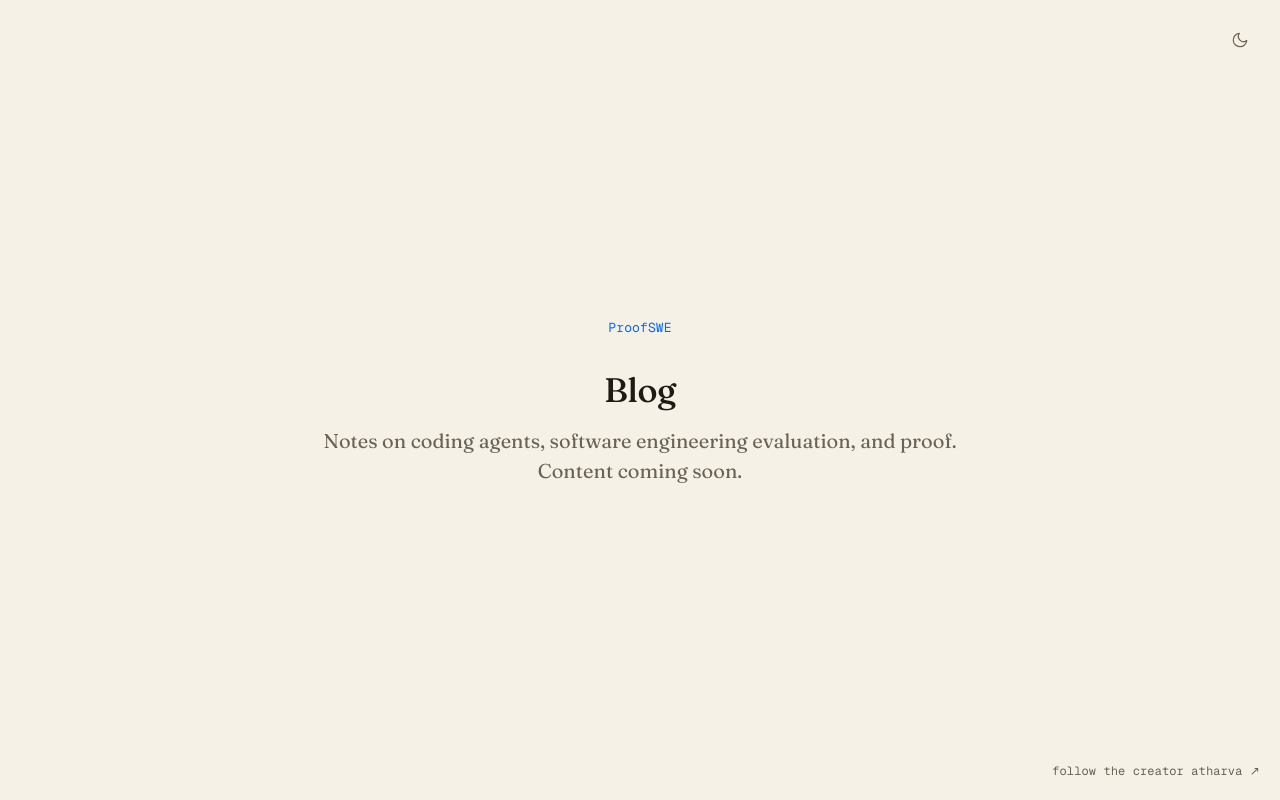
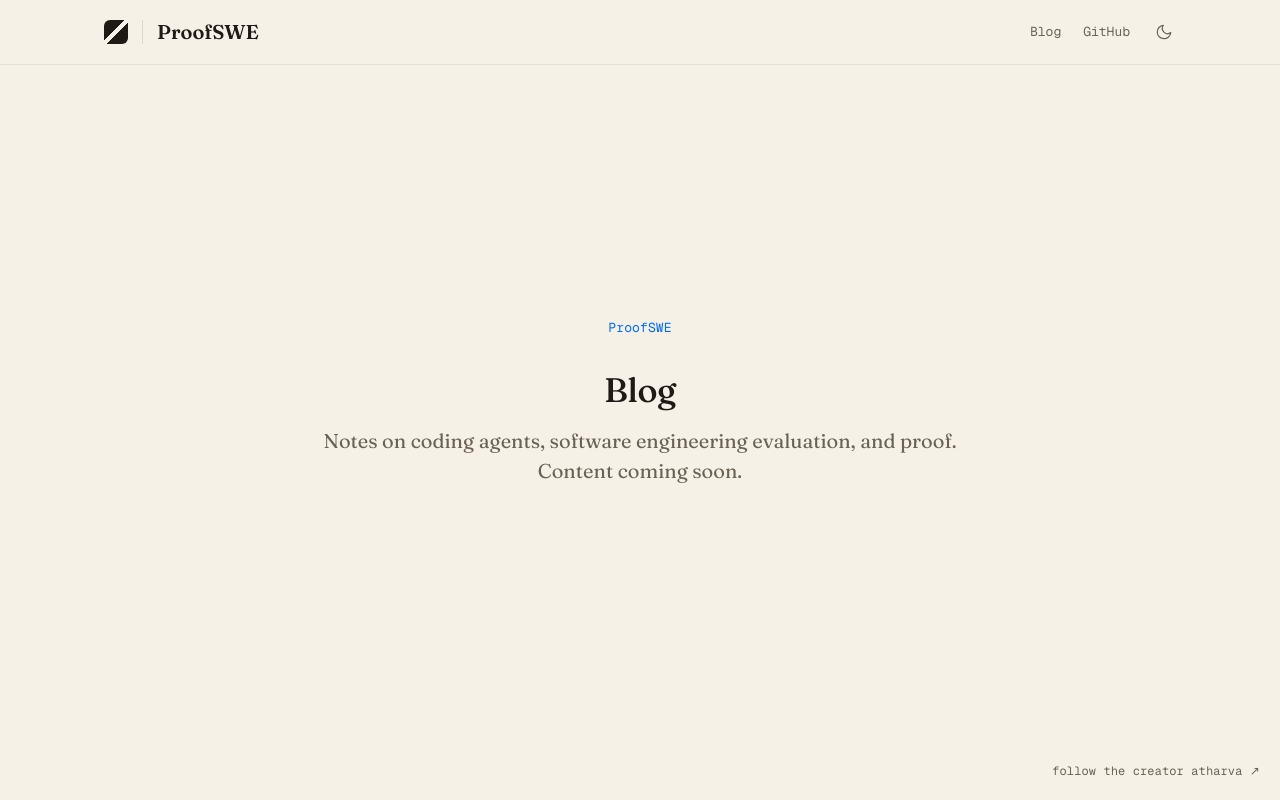
Before and after one commit to Atharva-Kanherkar/proofswe, a Next.js app in the folder web/: page /blog in a window 1280 px wide. Built offline with nearby package versions, Linux system fonts and the light colour scheme.

Commit message:
feat(web): add top navbar

```diff
--- a/web/app/globals.css
+++ b/web/app/globals.css
@@ -59,6 +59,82 @@ body {
   font-family: var(--font-serif-stack);
   -webkit-font-smoothing: antialiased;
   text-rendering: optimizeLegibility;
+}
+
+/* top navigation */
+.site-nav {
+  position: fixed;
+  top: 0;
+  left: 0;
+  right: 0;
+  z-index: 50;
+  border-bottom: 1px solid var(--gray-alpha-400);
+  background: color-mix(in srgb, var(--bg) 86%, transparent);
+  backdrop-filter: blur(18px);
+}
+.site-nav-inner {
+  display: flex;
+  width: 100%;
+  max-width: 1120px;
+  height: 64px;
+  margin: 0 auto;
+  padding: 0 24px;
+  align-items: center;
+  justify-content: space-between;
+  gap: 24px;
+}
+.site-brand {
+  display: inline-flex;
+  align-items: center;
+  gap: 14px;
+  min-width: 0;
+  color: var(--fg);
+  font-family: var(--font-serif-stack);
+  font-size: 20px;
+  font-weight: 600;
+  line-height: 1;
+  text-decoration: none;
+}
+.site-brand-mark {
+  width: 24px;
+  height: 24px;
+  flex: 0 0 auto;
+  border-radius: 6px 2px 6px 2px;
+  background:
+    linear-gradient(135deg, transparent 0 42%, var(--bg) 42% 55%, transparent 55%),
+    var(--fg);
+}
+.site-brand-divider {
+  width: 1px;
+  height: 24px;
+  flex: 0 0 auto;
+  background: var(--line);
+}
+.site-nav-links {
+  display: inline-flex;
+  align-items: center;
+  justify-content: flex-end;
+  gap: 22px;
+  min-width: 0;
+}
+.site-nav-link {
+  display: inline-flex;
+  align-items: center;
+  color: var(--secondary);
+  font-family: var(--font-mono-stack);
+  font-size: 13px;
+  line-height: 20px;
+  text-decoration: none;
+  transition: color 150ms cubic-bezier(0.175, 0.885, 0.32, 1.1);
+}
+.site-nav-link:hover {
+  color: var(--fg);
+}
+.site-brand:focus-visible,
+.site-nav-link:focus-visible {
+  outline: none;
+  border-radius: 6px;
+  box-shadow: 0 0 0 2px var(--focus-ring);
 }
 
 /* subtle entrance — Geist motion: short + physical, honors reduced-motion */
@@ -130,15 +206,11 @@ body {
 
 /* theme toggle — Geist secondary button */
 .theme-toggle {
-  position: fixed;
-  top: 20px;
-  right: 20px;
-  z-index: 50;
   display: inline-flex;
   align-items: center;
   justify-content: center;
-  width: 40px;
-  height: 40px;
+  width: 24px;
+  height: 24px;
   border: none;
   background: transparent;
   color: var(--secondary);
@@ -156,6 +228,24 @@ body {
 .theme-toggle svg {
   width: 18px;
   height: 18px;
+}
+
+@media (max-width: 520px) {
+  .site-nav-inner {
+    height: 56px;
+    padding: 0 18px;
+    gap: 16px;
+  }
+  .site-brand {
+    gap: 10px;
+    font-size: 18px;
+  }
+  .site-brand-divider {
+    display: none;
+  }
+  .site-nav-links {
+    gap: 14px;
+  }
 }
 
 /* creator credit — bottom-right corner */
--- a/web/app/layout.tsx
+++ b/web/app/layout.tsx
@@ -1,7 +1,7 @@
 import type { Metadata, Viewport } from "next";
 import { Fraunces, Geist_Mono } from "next/font/google";
 import { Analytics } from "@vercel/analytics/next";
-import ThemeToggle from "@/components/theme-toggle";
+import SiteNav from "@/components/site-nav";
 import "./globals.css";
 
 // Runs before paint so the stored/system theme is applied with no flash.
@@ -84,7 +84,7 @@ export default function RootLayout({
     >
       <body className="min-h-full">
         <script dangerouslySetInnerHTML={{ __html: THEME_INIT }} />
-        <ThemeToggle />
+        <SiteNav />
         {children}
         <a
           className="creator-credit"
--- /dev/null
+++ b/web/components/site-nav.tsx
@@ -0,0 +1,33 @@
+import Link from "next/link";
+import ThemeToggle from "@/components/theme-toggle";
+
+const GITHUB_URL = "https://github.com/Atharva-Kanherkar/proofswe";
+
+export default function SiteNav() {
+  return (
+    <header className="site-nav">
+      <nav className="site-nav-inner" aria-label="Primary navigation">
+        <Link href="/" className="site-brand" aria-label="ProofSWE home">
+          <span className="site-brand-mark" aria-hidden="true" />
+          <span className="site-brand-divider" aria-hidden="true" />
+          <span>ProofSWE</span>
+        </Link>
+
+        <div className="site-nav-links">
+          <Link href="/blog" className="site-nav-link">
+            Blog
+          </Link>
+          <a
+            href={GITHUB_URL}
+            target="_blank"
+            rel="noopener noreferrer"
+            className="site-nav-link"
+          >
+            GitHub
+          </a>
+          <ThemeToggle />
+        </div>
+      </nav>
+    </header>
+  );
+}
```
